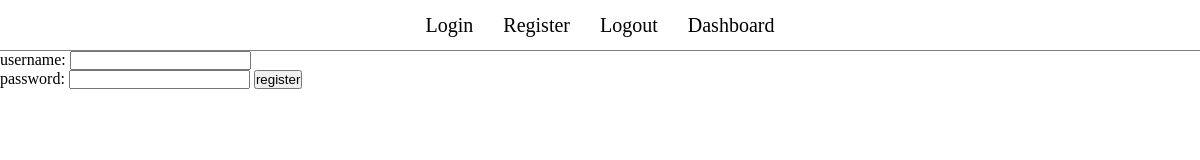
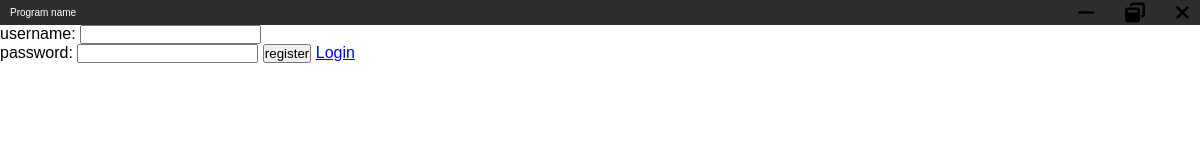
Before and after one commit to bagonataniel/electron_proj, an Electron app: page client/register.html in a window 1200 px wide. Drawn offline with Linux system fonts and the light colour scheme; a web font is replaced by a local one.

Commit message:
Creating custom titlebar

```diff
--- a/client/register.html
+++ b/client/register.html
@@ -4,15 +4,20 @@
     <meta charset="UTF-8">
     <meta name="viewport" content="width=device-width, initial-scale=1.0">
     <title>Electron API Example</title>
+    <link rel="stylesheet" href="https://cdnjs.cloudflare.com/ajax/libs/font-awesome/6.7.1/css/all.min.css" integrity="sha512-5Hs3dF2AEPkpNAR7UiOHba+lRSJNeM2ECkwxUIxC1Q/FLycGTbNapWXB4tP889k5T5Ju8fs4b1P5z/iB4nMfSQ==" crossorigin="anonymous" referrerpolicy="no-referrer" />
+    <link rel="stylesheet" href="titlebar.css">
     <link rel="stylesheet" href="style.css">
 </head>
 <body>
-    <nav>
-        <a href="login.html">Login</a>
-        <a href="register.html">Register</a>
-        <a onclick="localStorage.removeItem('token')">Logout</a>
-        <a href="dashboard.html">Dashboard</a>
-    </nav>
+    <div class="titlebar">
+        <p>Program name</p>
+        <div class="drag-area"></div>
+        <div class="window-controller">
+          <i class="fa-solid fa-minus" id="min-button"></i>
+          <i class="fa-solid fa-window-restore" id="max-button"></i>
+          <i class="fa-solid fa-xmark" id="close-button"></i>
+        </div>
+    </div>
 
     <div class="container">
             <label for="username">username: </label>
@@ -20,8 +25,10 @@
             <label for="password">password: </label>
             <input type="password" name="password" id="password">
             <button id="regBtn">register</button>
+            <a href="login.html">Login</a>
     </div>
 
+    <script src="scripts/renderer-titlebar.js"></script>
     <script src="scripts/renderer-register.js"></script>
 </body>
 </html>
--- a/client/scripts/renderer-dashboard.js
+++ b/client/scripts/renderer-dashboard.js
@@ -15,3 +15,8 @@ fetch('http://localhost:3000/protected', {
         console.log(data);
 
     });
+
+document.getElementById("logout-btn").addEventListener('click', ()=>{
+    localStorage.removeItem('token')
+    window.location.href = "login.html"
+})
--- /dev/null
+++ b/client/scripts/renderer-titlebar.js
@@ -0,0 +1,18 @@
+const ipcRenderer = window.electron.ipcRenderer;
+
+document.getElementById('min-button').addEventListener("click", event =>{
+    ipcRenderer.send('TITLE_BAR_ACTION',"MINIMIZE_WINDOW")
+    });
+
+document.getElementById('max-button').addEventListener("click", event =>{
+    ipcRenderer.send('TITLE_BAR_ACTION',"MAXIMIZE_WINDOW")
+    });
+
+// document.getElementById('restore-button').addEventListener("click", event => {
+//     ipcRenderer.send('TITLE_BAR_ACTION',"MAXIMIZE_WINDOW")
+//     });
+
+document.getElementById('close-button').addEventListener("click", event => {
+    console.log("asd");
+    ipcRenderer.send('TITLE_BAR_ACTION',"CLOSE_APP")
+    });
--- a/client/style.css
+++ b/client/style.css
@@ -1,6 +1,8 @@
+@import url('https://fonts.googleapis.com/css2?family=Nunito:ital,wght@0,200..1000;1,200..1000&family=Parkinsans:wght@300..800&display=swap');
 *{
     margin: 0;
     padding: 0;
+    font-family: "Parkinsans", sans-serif;
 }
 
 nav{
--- /dev/null
+++ b/client/titlebar.css
@@ -0,0 +1,35 @@
+.titlebar{
+    width: 100%;
+    height: 25px;
+    background-color: rgb(46, 46, 46);
+    display: flex;
+    align-items: center;
+    justify-content: center;
+}
+.titlebar p{
+    color: white;
+    margin-left: 10px;
+    font-size: 10px;
+}
+.drag-area{
+    width: 70%;
+    height: 100%;
+    -webkit-app-region: drag;
+}
+.window-controller{
+    margin-left: auto;
+    margin-right: 10px;
+    display: flex;
+    align-items: center;
+    justify-content: center;
+    gap: 30px;
+    height: 100%;
+}
+.window-controller i{
+    font-size: 20px;
+    cursor: pointer;
+    transition: 0.3s color;
+}
+.window-controller i:hover{
+    background-color: rgb(82, 82, 82);
+}
```
Also changed, not shown: client/dashboard.html (+13 -5 lines), client/index.html (+12 -0 lines), client/login.html (+13 -6 lines), client/main.js (+23 -1 lines), client/preload.js (+9 -1 lines).
